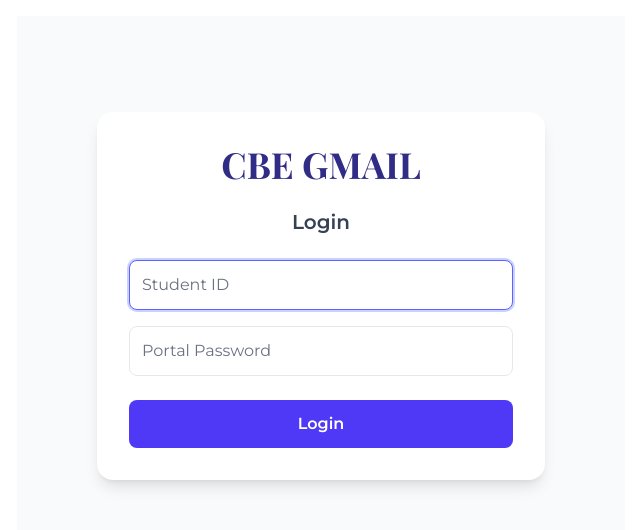
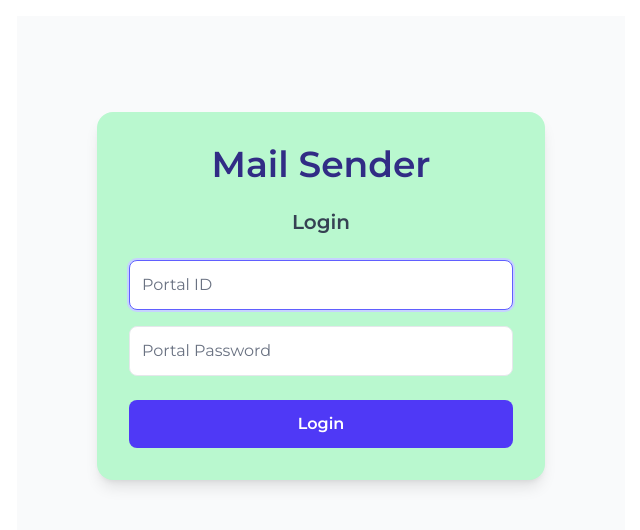
Before and after one commit to rion-5/cbe-gmail, a SvelteKit app: page /login in a window 1280 px wide. Shown: the top 530 px of the page, without its empty margins (319-959 px from the left). Built offline with nearby package versions, Linux system fonts and the light colour scheme.

Commit message:
edit login text

```diff
--- a/src/routes/login/+page.svelte
+++ b/src/routes/login/+page.svelte
@@ -104,12 +104,12 @@
 </svelte:head>
 
 <main class="flex min-h-screen items-start justify-center bg-gray-50">
-	<div class="login-box mt-24 w-full max-w-md rounded-2xl bg-white p-8 shadow-lg">
+	<div class="login-box mt-24 w-full max-w-md rounded-2xl bg-green-200 p-8 shadow-lg">
 		<h1
 			class="mb-6 text-center text-4xl font-bold text-indigo-900"
-			style="font-family: 'Playfair Display', serif;"
+			style="font-family: Montserrat, sans-serif;"
 		>
-			CBE GMAIL
+			Mail Sender
 		</h1>
 		<h2
 			class="mb-6 text-center text-xl font-semibold text-gray-700"
@@ -120,7 +120,7 @@
 		<input
 			class="mb-4 w-full rounded-lg border border-gray-200 p-3 text-gray-800 focus:border-indigo-500 focus:ring-2 focus:ring-indigo-200"
 			type="text"
-			placeholder="Student ID"
+			placeholder="Portal ID"
 			bind:this={loginIdInput}
 			bind:value={loginId}
 			onkeydown={handleKeydown}
```
